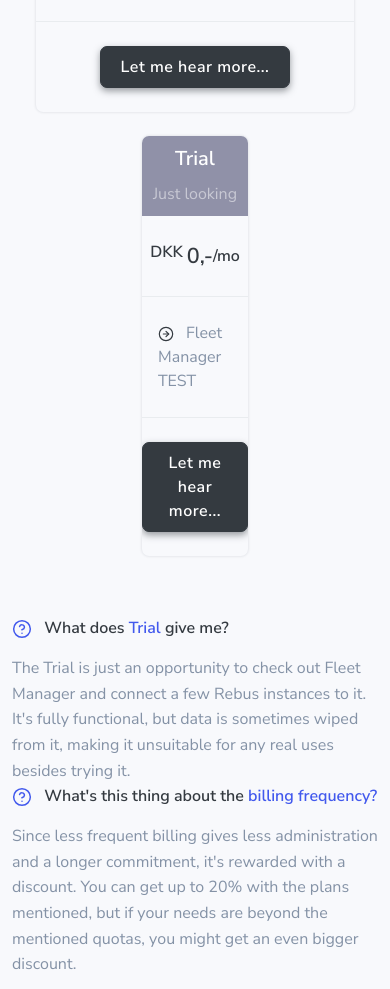
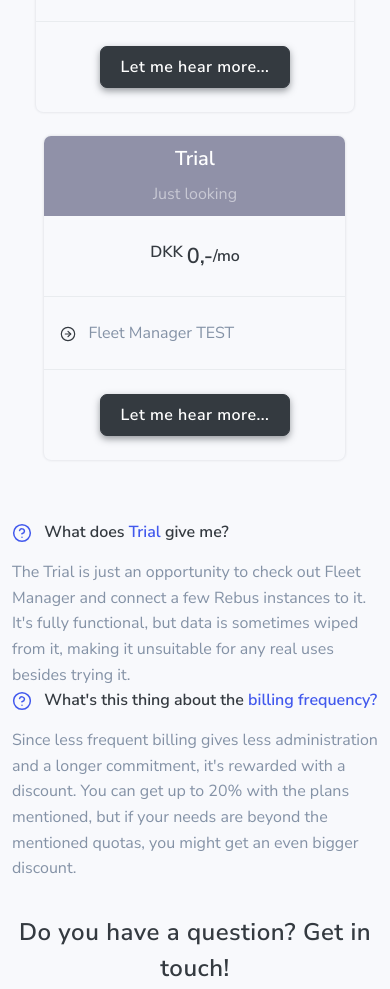
Before and after one commit to mookid8000/rebuspro, a plain HTML site: page index.html in a window 390 px wide. Shown: the part 9463-10452 px from the top of the page. Drawn offline with nearby package versions, Linux system fonts and the light colour scheme.

Commit message:
fix indentation

```diff
--- a/index.html
+++ b/index.html
@@ -1017,9 +1017,7 @@
 
             <div class="container">
                 <div class="row pt-4">
-                    <div class="col-4">
-                    </div>
-                    <div class="col-4">
+                    <div class="col-lg-4 offset-lg-4 col-md-6 offset-md-3 col-10 offset-1">
                         <div class="pricing text-center rounded overflow-hidden shadow">
                             <div class="price-header bg-secondary pt-2 pb-2">
                                 <h5 class="price-title text-white">Trial</h5>
@@ -1042,9 +1040,7 @@
                             </div>
                         </div>
                     </div>
-                    <div class="col-4">
-                    </div>
-                </div4
+                </div>
             </div>
 
             <div class="container mt-100 mt-60">
```
